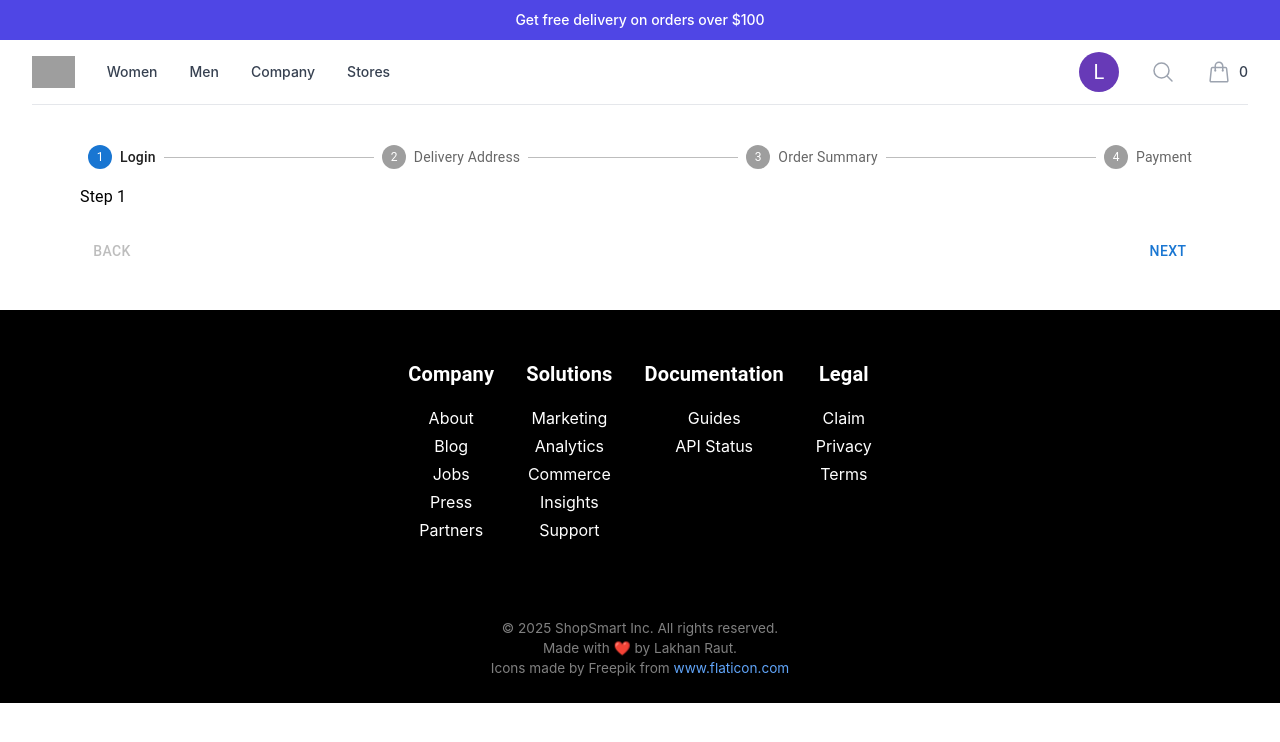
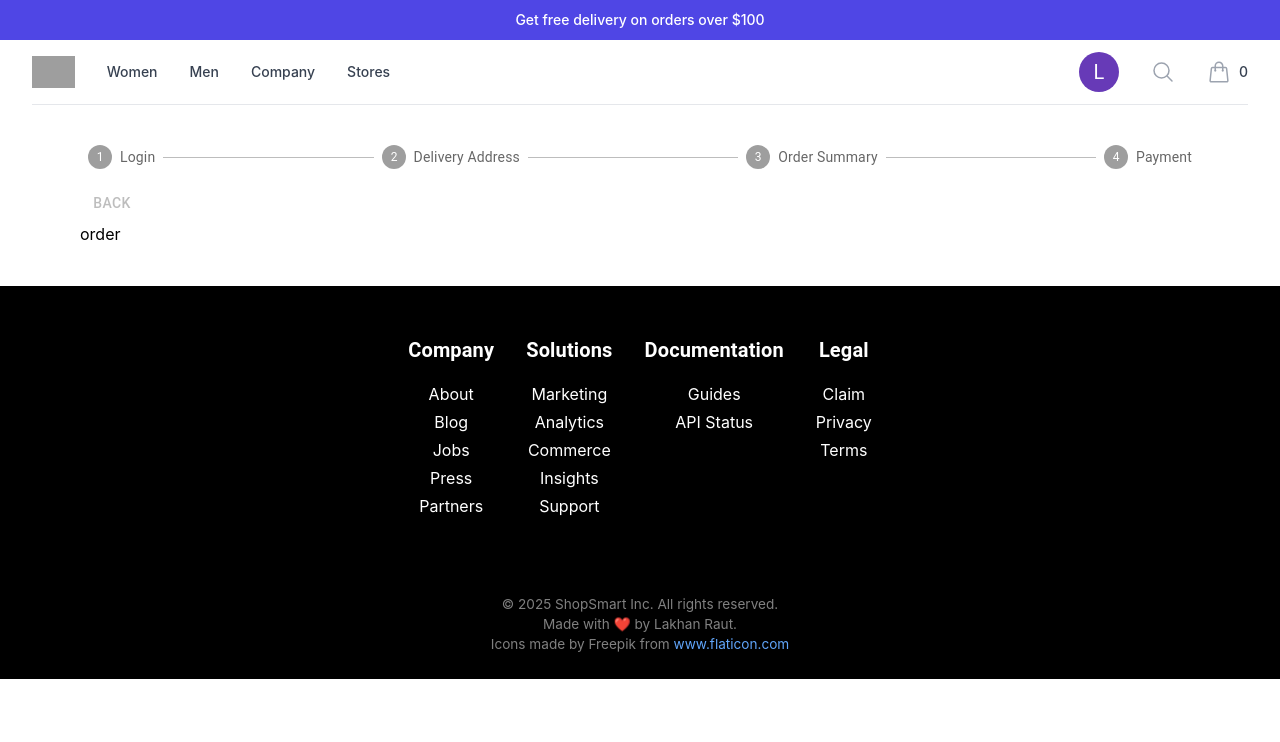
Before and after one commit to Lakhan0106/E-Commerce-Project, a React (Create React App) app: page / in a window 1280 px wide. Shown: the top 742 px of the page. Built offline with nearby package versions, Linux system fonts and the light colour scheme; grey boxes are pictures that could not be loaded.

Commit message:
AddressCard

```diff
--- /dev/null
+++ b/src/customer/components/AddressCard/AddressCard.jsx
@@ -0,0 +1,11 @@
+import React from 'react'
+
+const AddressCard = () => {
+  return (
+    <div>
+      Address
+    </div>
+  )
+}
+
+export default AddressCard
--- a/src/customer/components/Checkout/Checkout.jsx
+++ b/src/customer/components/Checkout/Checkout.jsx
@@ -5,11 +5,19 @@ import Step from '@mui/material/Step';
 import StepLabel from '@mui/material/StepLabel';
 import Button from '@mui/material/Button';
 import Typography from '@mui/material/Typography';
+import { useLocation } from 'react-router-dom';
+import DeliveryAddressForm from './DeliveryAddressForm';
+import OrderSummary from './OrderSummary';
 
 const steps = ['Login', 'Delivery Address', 'Order Summary', 'Payment'];
 
 export default function Checkout() {
   const [activeStep, setActiveStep] = React.useState(0);
+  const location=useLocation();
+  const quearySearch=new URLSearchParams(location.search)
+
+
+  const step=quearySearch.get("step")
 
 
 
@@ -31,7 +39,7 @@ export default function Checkout() {
   return (
     <div className='px-10 lg:px-20 pt-10'>
       <Box sx={{ width: '100%' }}>
-        <Stepper activeStep={activeStep}>
+        <Stepper activeStep={step}>
           {steps.map((label, index) => {
             const stepProps = {};
             const labelProps = {};
@@ -53,7 +61,7 @@ export default function Checkout() {
           </React.Fragment>
         ) : (
           <React.Fragment>
-            <Typography sx={{ mt: 2, mb: 1 }}>Step {activeStep + 1}</Typography>
+
             <Box sx={{ display: 'flex', flexDirection: 'row', pt: 2 }}>
               <Button
                 color="inherit"
@@ -63,12 +71,11 @@ export default function Checkout() {
               >
                 Back
               </Button>
-              <Box sx={{ flex: '1 1 auto' }} />
 
-              <Button onClick={handleNext}>
-                {activeStep === steps.length - 1 ? 'Finish' : 'Next'}
-              </Button>
             </Box>
+            <div>
+              {step==2? <DeliveryAddressForm/>:<OrderSummary/>}
+            </div>
           </React.Fragment>
         )}
       </Box>
--- a/src/customer/components/Checkout/DeliveryAddressForm.jsx
+++ b/src/customer/components/Checkout/DeliveryAddressForm.jsx
@@ -1,9 +1,58 @@
+import { Box, Button, Grid, TextField } from '@mui/material'
 import React from 'react'
+import AddressCard from '../AddressCard/AddressCard'
 
 const DeliveryAddressForm = () => {
   return (
     <div>
-      Delivary
+      <Grid container spacing={4}>
+        <Grid xs={12} lg={5} className='border rounded-e-md shadow-md-h-[30.5rem] overflow-y-scroll'>
+
+          <div className='p-5 py-7 border-b cursur-pointer'>
+            <AddressCard />
+            <Button sx={{mt:2, bgcolor:"#7e42f5"}} size='large' variant='contained'>Deliver Here</Button>
+
+          </div>
+
+        </Grid>
+
+        <Grid item xs={12} lg={7}>
+          <Box className="border rounded-s-md shadow-md p-5">
+
+            <form>
+                <Grid container spacing={3}>
+                  <Grid item xs={12} sm={6}>
+
+                    <TextField
+                    required
+                    id="firstName"
+                    name="firstName"
+                    label="firstName"
+                    fullWidth
+                    autoComplete="given-name"
+                    />
+
+                  </Grid>
+                   <Grid item xs={12} sm={6}>
+
+                    <TextField
+                    required
+                    id="lastName"
+                    name="lastName"
+                    label="lastName"
+                    fullWidth
+                    autoComplete="given-name"
+                    />
+
+                  </Grid>
+
+                </Grid>
+            </form>
+
+          </Box>
+
+        </Grid>
+      </Grid>
     </div>
   )
 }
```
